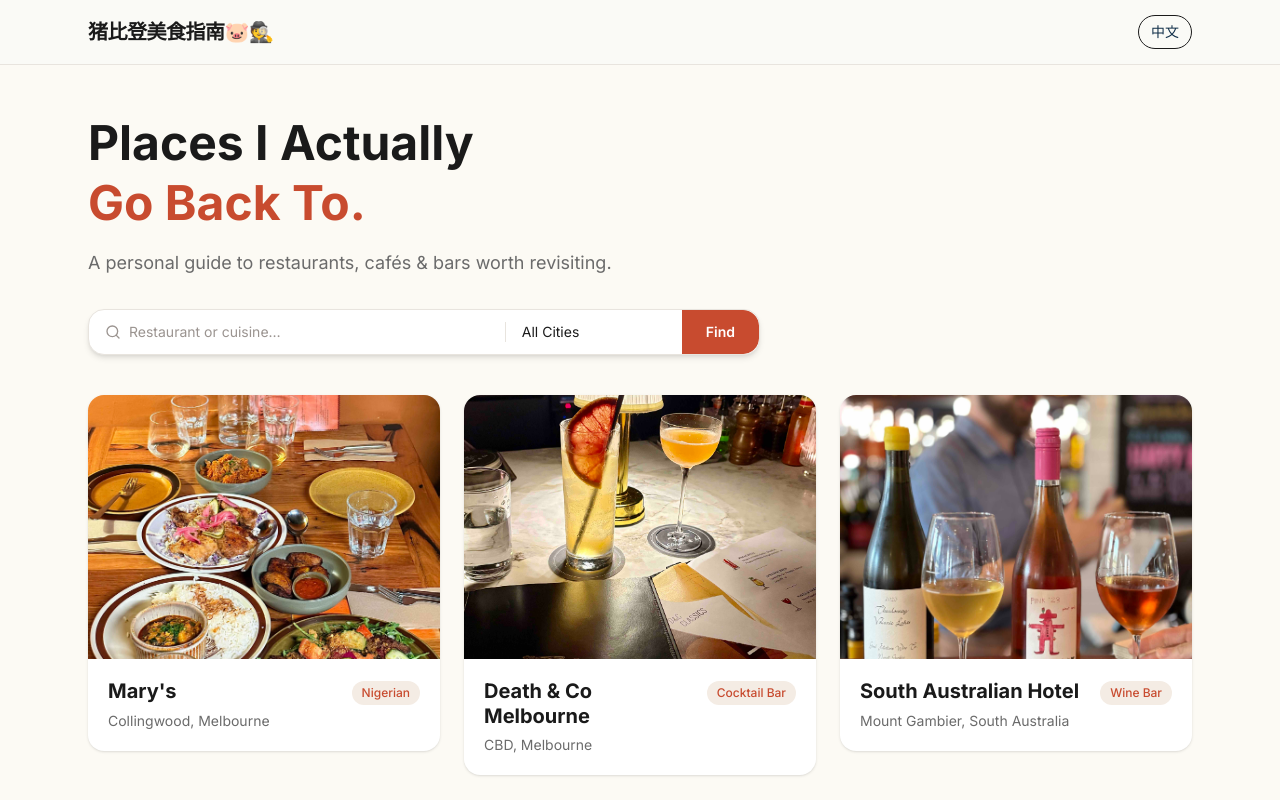
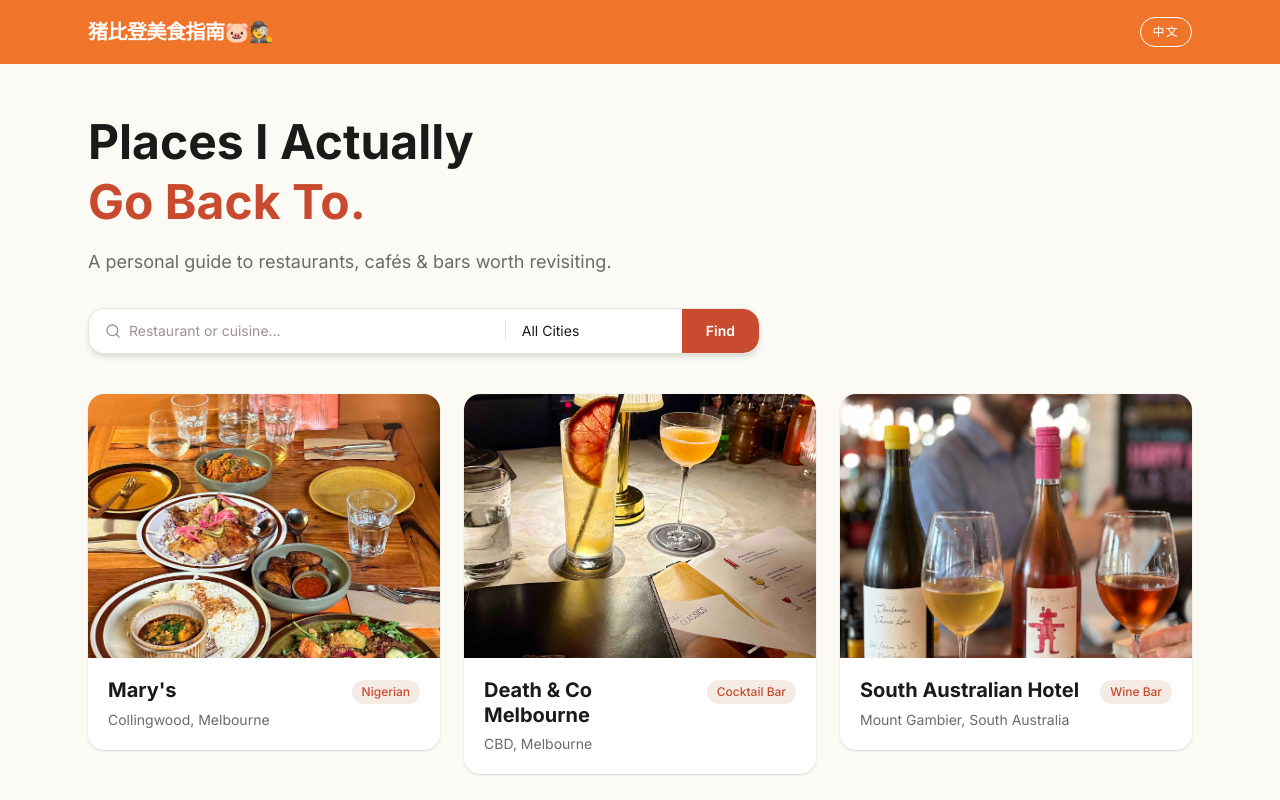
Before and after one commit to TIANSHUUU/gourmet, a Next.js app: page / in a window 1280 px wide. Shown: the top 800 px of the page. Built offline with nearby package versions, Linux system fonts and the light colour scheme.

Commit message:
feat: terracotta header

```diff
--- a/src/components/Header.tsx
+++ b/src/components/Header.tsx
@@ -1,20 +1,23 @@
 'use client'
 
 import Link from 'next/link'
+import { usePathname } from 'next/navigation'
 import { useLang } from './LanguageContext'
 
 export default function Header() {
   const { lang, toggle } = useLang()
+  const pathname = usePathname()
+  const isHome = pathname === '/'
 
   return (
-    <header className="sticky top-0 z-50 bg-[#FAFAF7]/90 backdrop-blur-sm border-b border-[#E8E4DE]">
+    <header className={`sticky top-0 z-50 bg-[#F0742A] ${isHome ? '' : 'border-b-[3px] border-[#0F84B5]'}`}>
       <div className="max-w-6xl mx-auto px-6 h-16 flex items-center justify-between">
-        <Link href="/" className="font-bold text-xl tracking-tight text-[#1A1A1A] hover:text-[#C84B2F] transition-colors">
+        <Link href="/" className="font-display font-bold text-xl tracking-tight text-white hover:opacity-80 transition-opacity">
           猪比登美食指南🐷🕵️
         </Link>
         <button
           onClick={toggle}
-          className="text-sm font-medium px-3 py-1.5 rounded-full border border-[#1A1A1A] hover:bg-[#1A1A1A] hover:text-white transition-all duration-200"
+          className="font-label text-xs uppercase tracking-widest px-3 py-1.5 rounded-full border border-white text-white hover:bg-white hover:text-[#F0742A] transition-all duration-200"
         >
           {lang === 'en' ? '中文' : 'EN'}
         </button>
```
